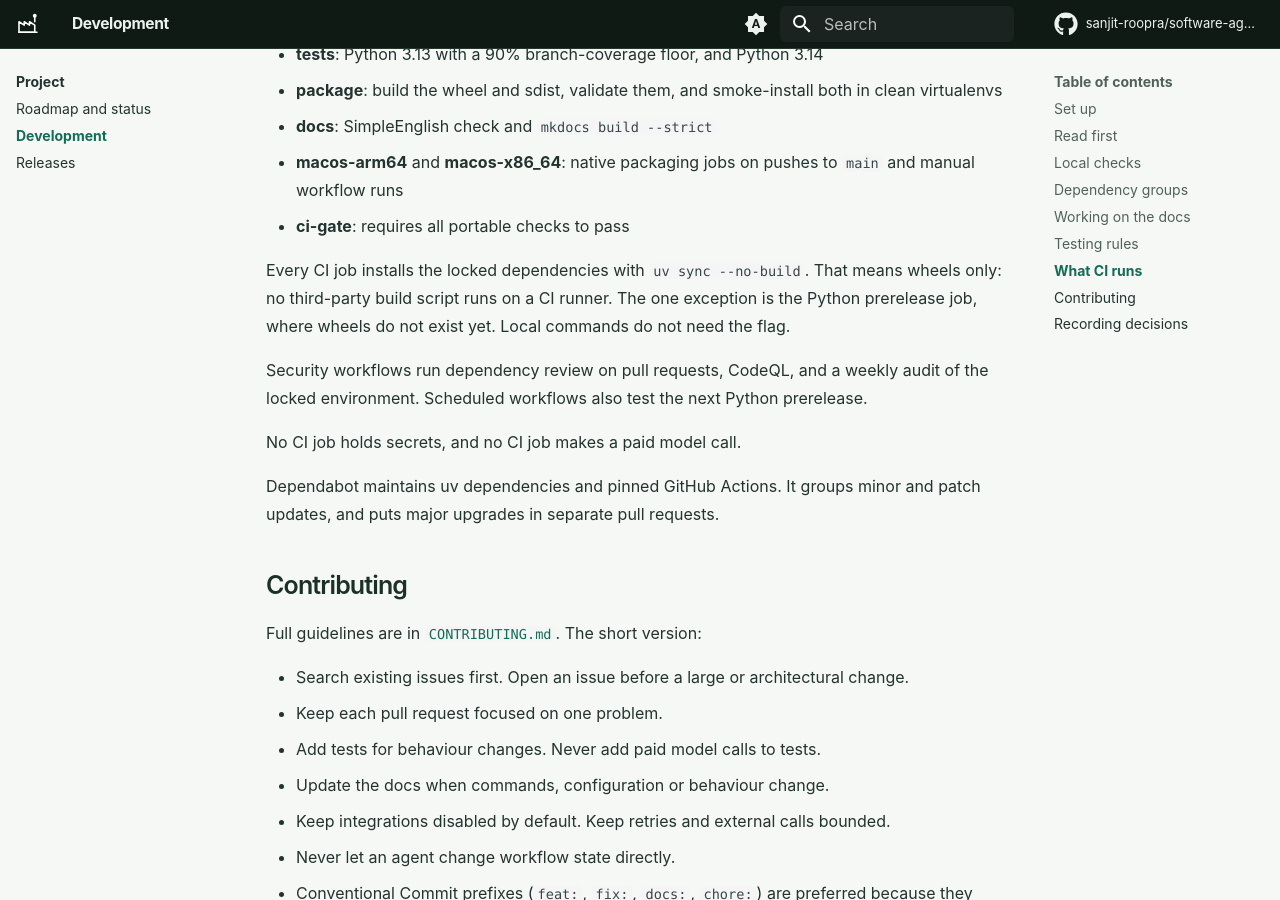
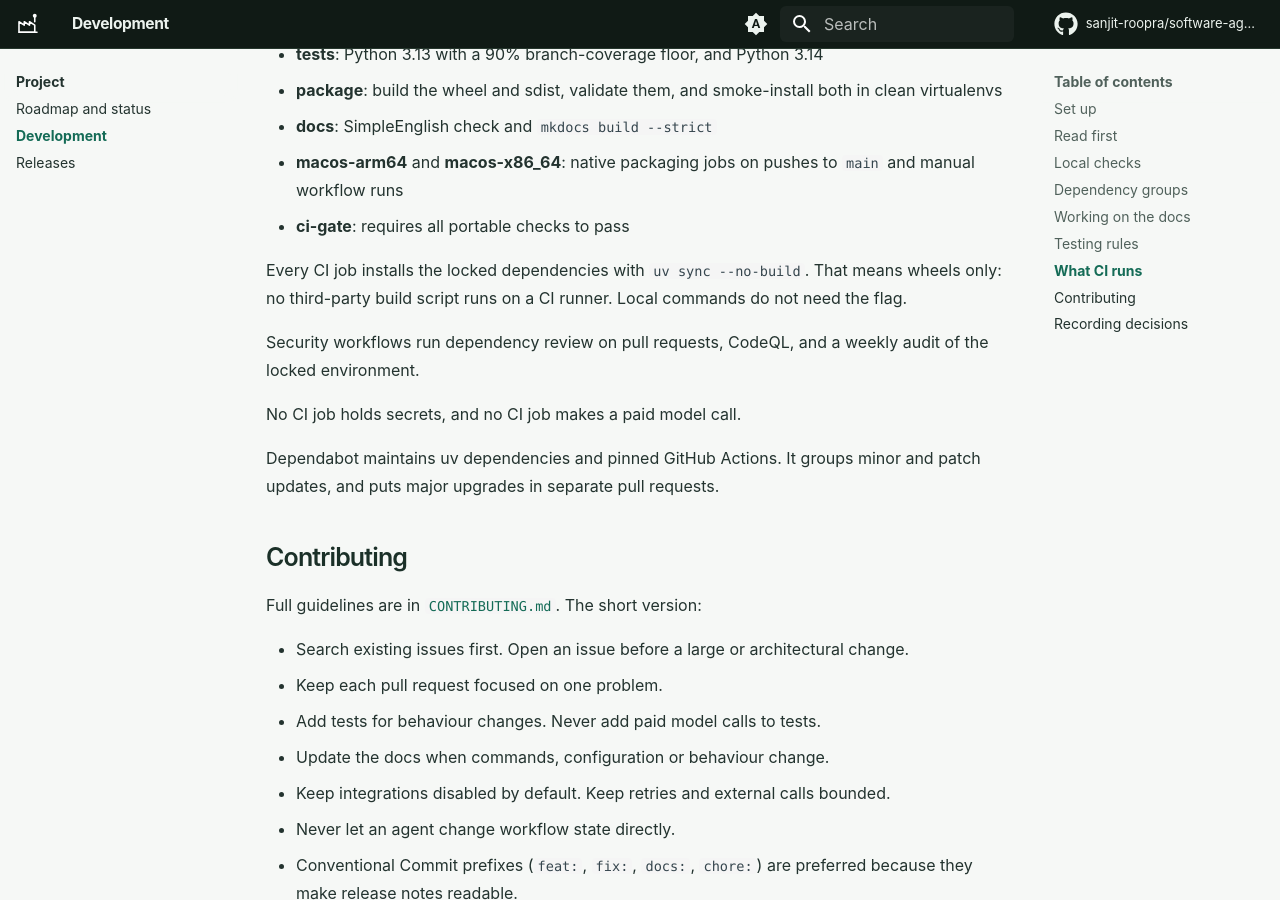
Before and after one commit to sanjit-roopra/software-agent-factory, an MkDocs documentation site: the page built from docs/project/development.md, in a window 1280 px wide and 900 px high, scrolled down 3169 px. Built offline with MkDocs 1.6.1 and Material for MkDocs 9.7.7, drawn with Linux system fonts in a browser that asks for light colours; comment, search, counter and statistics services are not loaded.

Commit message:
docs: drop stale Python prerelease job references
The development guide still named the prerelease job as the one
exception to uv sync --no-build, and said scheduled workflows test the
next Python prerelease. Both became false when compatibility.yml was
removed.

Co-Authored-By: Claude Opus 5.5 <noreply@anthropic.com>

```diff
--- a/docs/project/development.md
+++ b/docs/project/development.md
@@ -137,13 +137,11 @@ On every pull request:
 - **ci-gate**: requires all portable checks to pass
 
 Every CI job installs the locked dependencies with `uv sync --no-build`. That
-means wheels only: no third-party build script runs on a CI runner. The one
-exception is the Python prerelease job, where wheels do not exist yet. Local
+means wheels only: no third-party build script runs on a CI runner. Local
 commands do not need the flag.
 
 Security workflows run dependency review on pull requests, CodeQL, and a weekly
-audit of the locked environment. Scheduled workflows also test the next Python
-prerelease.
+audit of the locked environment.
 
 No CI job holds secrets, and no CI job makes a paid model call.
 
```
